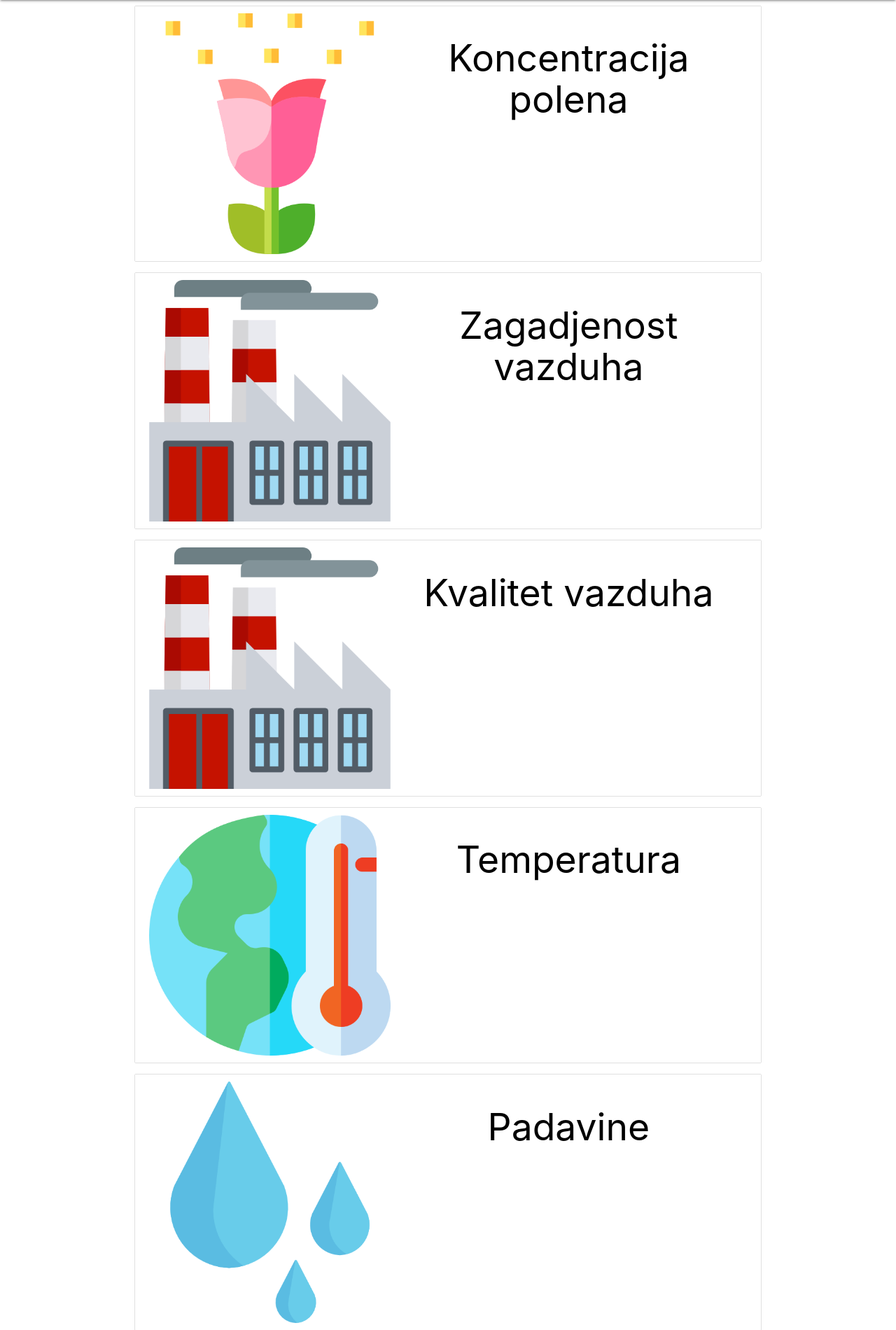
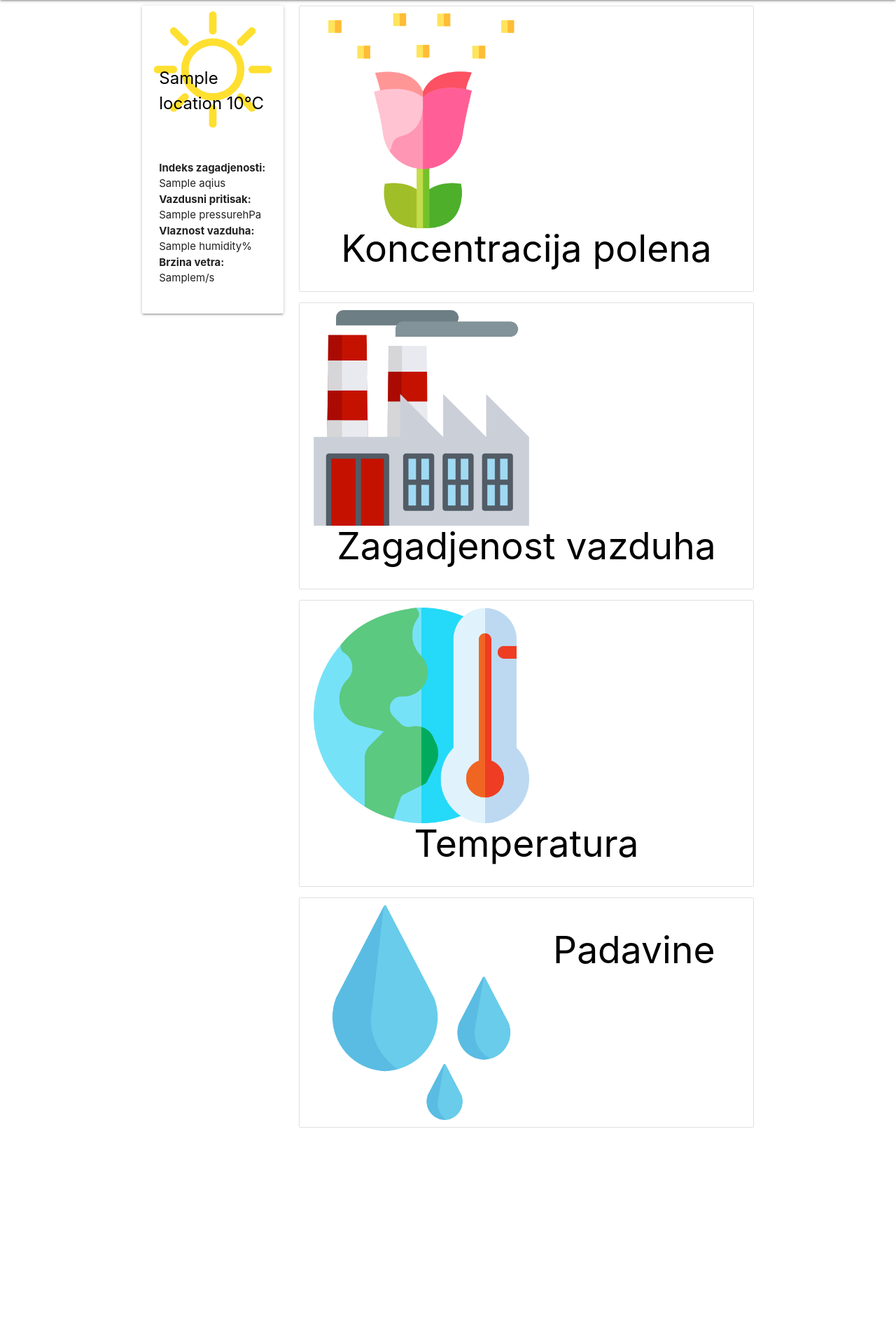
Before and after one commit to siki868/fon_hakaton_2019, a Django app: template main/templates/index.html in a window 1280 px wide. Shown: the part 64-1964 px from the top of the page at 70% size. Run offline with Django 3.2, Linux system fonts and the light colour scheme; the template is opened without the code that fills it: most values are stand-ins (such as "Sample title", 1, 10 or a date in 2020).

Commit message:
Pocetna strana

```diff
--- a/main/templates/index.html
+++ b/main/templates/index.html
@@ -3,6 +3,39 @@
 {% block content %}
     {% load static %}
     <div class="row container">
+        <div class="col m12 s12 l3 xl3">
+            <div class="card">
+                <div class="card-image">
+                    {% if icon == "01d" %}
+                        <img src="{% static 'main/01d.png' %}">
+                    {% elif icon == "01n" %}
+                        <img src="{% static 'main/01n.png' %}">
+                    {% elif icon == "02d" %}
+                        <img src="{% static 'main/02d.png' %}">
+                    {% elif icon == "02n" %}
+                        <img src="{% static 'main/02n.png' %}">
+                    {% elif icon == "03d" %}
+                        <img src="{% static 'main/03d.png' %}">
+                    {% elif icon == "04d" %}
+                        <img src="{% static 'main/04d.png' %}">
+                    {% elif icon == "09d" %}
+                        <img src="{% static 'main/09d.png' %}">
+                    {% else %}
+                        <img src="{% static 'main/01d.png' %}">
+                    {% endif %}
+                    <span style="color:black;" class="card-title"><b>{{location}}  {{temperature}}°C</b></span>
+                </div>
+                <div class="card-content">
+                    <ul>
+                        <li><b>Indeks zagadjenosti:</b> {{aqius}}</li>
+                        <li><b>Vazdusni pritisak:</b> {{pressure}}hPa</li>
+                        <li><b>Vlaznost vazduha:</b> {{humidity}}%</li>
+                        <li><b>Brzina vetra:</b> {{wind_speed}}m/s</li>
+                    </ul>
+                </div>
+            </div>
+        </div>
+        <div class="col m12 s12 l9 xl9">
             <ul class="collection">
                 <button onclick="location.href = 'mapa/';" class="collection-item white waves-effect" style="margin:0;width:100%;border-style:none;">
                     <span><img class="left" style="height:12%;" src="{% static 'main/pollen.png' %}"><h2>Koncentracija polena</h2></span>
@@ -11,11 +44,6 @@
             <ul class="collection">
                 <button class="collection-item white waves-effect" style="margin:0;width:100%;border-style:none;">
                     <span><img class="left" style="height:12%;" src="{% static 'main/factory.png' %}"><h2>Zagadjenost vazduha</h2></span>
-            </button>
-        </ul>
-        <ul class="collection">
-            <button class="collection-item white waves-effect" style="margin:0;width:100%;border-style:none;">
-                <span><img class="left" style="height:12%;" src="{% static 'main/factory.png' %}"><h2>Kvalitet vazduha</h2></span>
                 </button>
             </ul>
             <ul class="collection">
@@ -29,6 +57,7 @@
                 </button>
             </ul>
         </div>
+    </div>
     <style>
     </style>
 {% endblock %}
--- a/main/templates/mapa.html
+++ b/main/templates/mapa.html
@@ -19,7 +19,7 @@
               lat: position.coords.latitude,
               lng: position.coords.longitude
             };
-            let marker = new google.maps.Marker({position: pos, map: map});
+            //let marker = new google.maps.Marker({position: pos, map: map});
             infoWindow.setPosition(pos);
             infoWindow.setContent('You are here!');
             infoWindow.open(map);
```
Also changed, not shown: main/views.py (+25 -6 lines), main/static/main/01d.png (added), main/static/main/01n.png (added), main/static/main/02d.png (added), main/static/main/02n.png (added), main/static/main/03d.png (added), main/static/main/04d.png (added), main/static/main/09d.png (added). Lines whose indentation alone changed are shown as unchanged.
